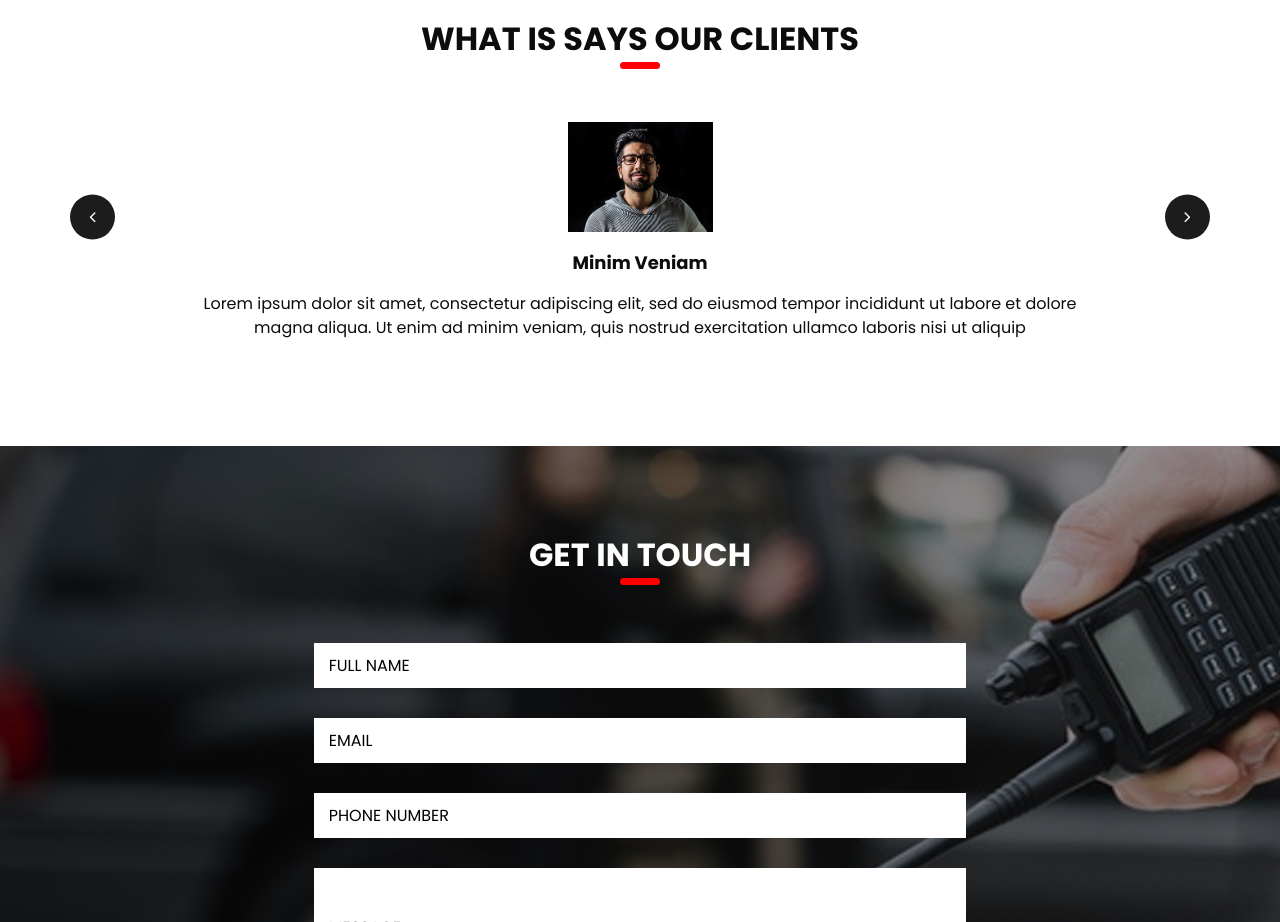
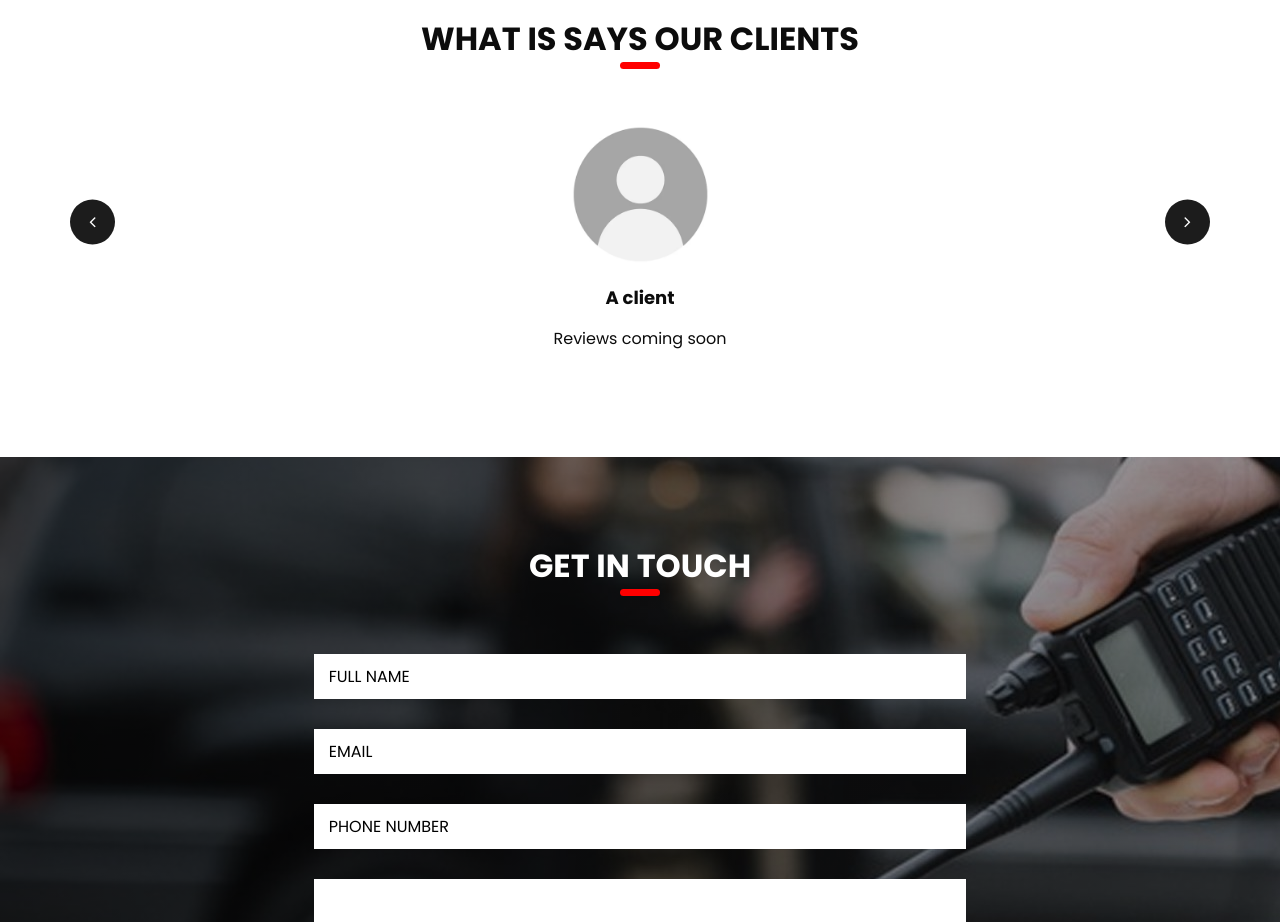
Before and after one commit to TumbleWeedBro/EmpowerProtectorsWebsite, a plain HTML site: page index.html in a window 1280 px wide. Shown: the part 2380-3302 px from the top of the page. Drawn offline with Linux system fonts and the light colour scheme; a script that the page names is missing.

Commit message:
mvp complete

```diff
--- a/components/home.html
+++ b/components/home.html
@@ -291,17 +291,14 @@
           <div class="carousel-item active">
             <div class="box">
               <div class="img-box">
-                <img src="images/client.png" alt="">
+                <img src="img temp/no profile.avif" alt="">
               </div>
               <div class="detail-box">
                 <h4>
-                  Minim Veniam
+                  A client
                 </h4>
                 <p>
-                  Lorem ipsum dolor sit amet, consectetur adipiscing elit, sed
-                  do eiusmod tempor incididunt ut labore et dolore magna
-                  aliqua. Ut enim ad minim veniam, quis nostrud exercitation
-                  ullamco laboris nisi ut aliquip
+                 Reviews coming soon
                 </p>
               </div>
             </div>
@@ -309,17 +306,14 @@
           <div class="carousel-item ">
             <div class="box">
               <div class="img-box">
-                <img src="images/client.png" alt="">
+                <img src="img temp/no profile.avif" alt="">
               </div>
               <div class="detail-box">
                 <h4>
-                  Minim Veniam
+                  A client
                 </h4>
                 <p>
-                  Lorem ipsum dolor sit amet, consectetur adipiscing elit, sed
-                  do eiusmod tempor incididunt ut labore et dolore magna
-                  aliqua. Ut enim ad minim veniam, quis nostrud exercitation
-                  ullamco laboris nisi ut aliquip
+                 Reviews coming soon
                 </p>
               </div>
             </div>
@@ -327,17 +321,14 @@
           <div class="carousel-item ">
             <div class="box">
               <div class="img-box">
-                <img src="images/client.png" alt="">
+                <img src="img temp/no profile.avif" alt="">
               </div>
               <div class="detail-box">
                 <h4>
-                  Minim Veniam
+                  A client
                 </h4>
                 <p>
-                  Lorem ipsum dolor sit amet, consectetur adipiscing elit, sed
-                  do eiusmod tempor incididunt ut labore et dolore magna
-                  aliqua. Ut enim ad minim veniam, quis nostrud exercitation
-                  ullamco laboris nisi ut aliquip
+                 Reviews coming soon
                 </p>
               </div>
             </div>
--- a/index.html
+++ b/index.html
@@ -11,9 +11,9 @@
   <meta name="keywords" content="" />
   <meta name="description" content="" />
   <meta name="author" content="" />
-  <link rel="shortcut icon" href="images/favicon.png" type="image/x-icon">
+  <link rel="shortcut icon" href="img temp\Screenshot 2023-10-17 181034.png" type="image/x-icon">
 
-  <title>Guarder</title>
+  <title>Empower Protectors</title>
 
   <!-- bootstrap core css -->
   <link rel="stylesheet" type="text/css" href="css/bootstrap.css" />
```
Also changed, not shown: img temp/no profile.avif (added).
